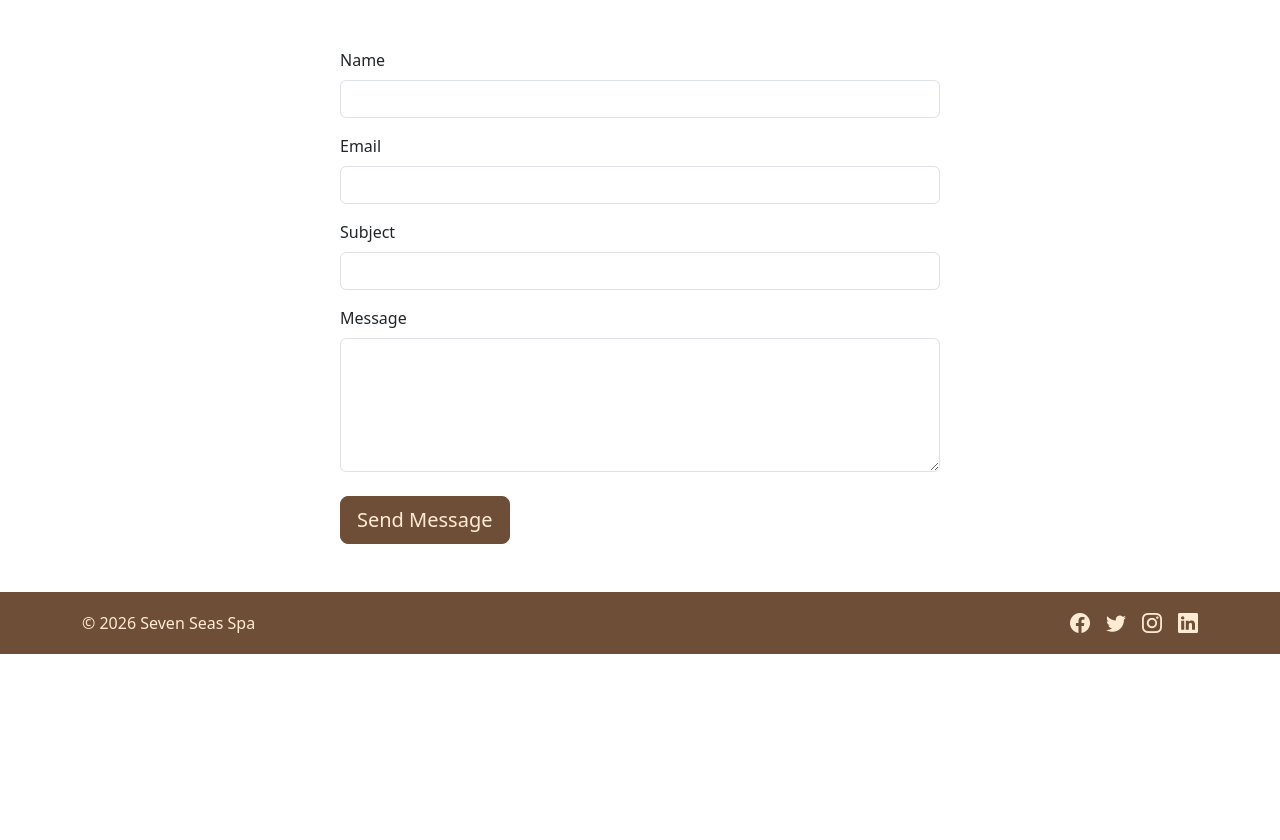
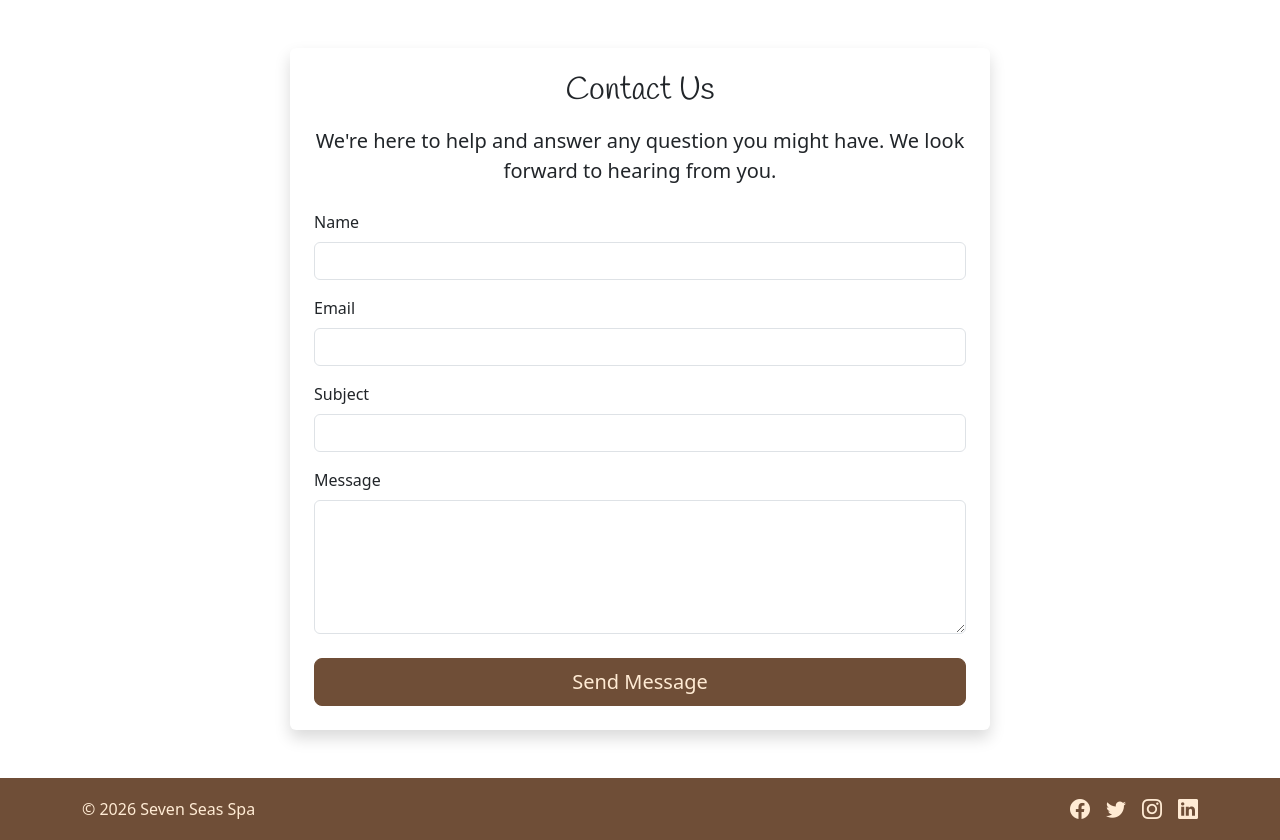
Before and after one commit to tabithapotts/seven-seas-spa, a plain HTML site: page contact.html in a window 1280 px wide. Shown: the part 376-1216 px from the top of the page. Before the commit the page ends 1030 px from the top, so only its background shows below. Drawn offline with nearby package versions, Linux system fonts and the light colour scheme.

Commit message:
Improve contact form, footer and section headings
- Put the contact form in a card with a heading and intro
- Keep the footer at the bottom of short pages
- Use larger section headings on the Home and About pages

Co-Authored-By: Claude Opus 5.5 <noreply@anthropic.com>

```diff
--- a/assets/css/style.css
+++ b/assets/css/style.css
@@ -92,7 +92,7 @@ h6 {
 
 /* Contact form */
 .contact-form {
-    max-width: 600px;
+    max-width: 700px;
 }
 
 .contact-form .form-control:focus {
--- a/contact.html
+++ b/contact.html
@@ -15,7 +15,7 @@
     <!-- Custom CSS -->
     <link href="assets/css/style.css" rel="stylesheet">
 </head>
-<body>
+<body class="d-flex flex-column min-vh-100">
     <header class="sticky-top">
         <nav class="navbar navbar-expand-lg navbar-light bg-white" aria-label="Main navigation">
             <div class="container">
@@ -61,8 +61,11 @@
         </section>
 
         <!-- Content -->
-        <section class="container py-5">
-            <form class="contact-form mx-auto" id="contactForm" action="thank-you.html">
+        <section class="container py-5" aria-labelledby="contact-heading">
+            <div class="card contact-form border-0 shadow p-4 mx-auto">
+                <h2 id="contact-heading" class="text-center mb-3">Contact Us</h2>
+                <p class="lead text-center mb-4">We're here to help and answer any question you might have. We look forward to hearing from you.</p>
+                <form id="contactForm" action="thank-you.html">
                     <div class="mb-3">
                         <label for="name" class="form-label">Name</label>
                         <input type="text" class="form-control" id="name" name="name" autocomplete="name" required>
@@ -79,12 +82,15 @@
                         <label for="message" class="form-label">Message</label>
                         <textarea class="form-control" id="message" name="message" rows="5" required></textarea>
                     </div>
+                    <div class="d-grid">
                         <button type="submit" class="btn btn-brown btn-lg">Send Message</button>
+                    </div>
                 </form>
+            </div>
         </section>
     </main>
 
-    <footer class="site-footer py-3">
+    <footer class="site-footer py-3 mt-auto">
         <div class="container d-flex flex-wrap justify-content-between align-items-center gap-2">
             <p class="mb-0">&copy; 2026 Seven Seas Spa</p>
             <ul class="list-unstyled d-flex gap-3 mb-0">
```
Also changed, not shown: about.html (+5 -5 lines), index.html (+5 -5 lines), services.html (+2 -2 lines), thank-you.html (+2 -2 lines). Lines whose indentation alone changed are shown as unchanged.
